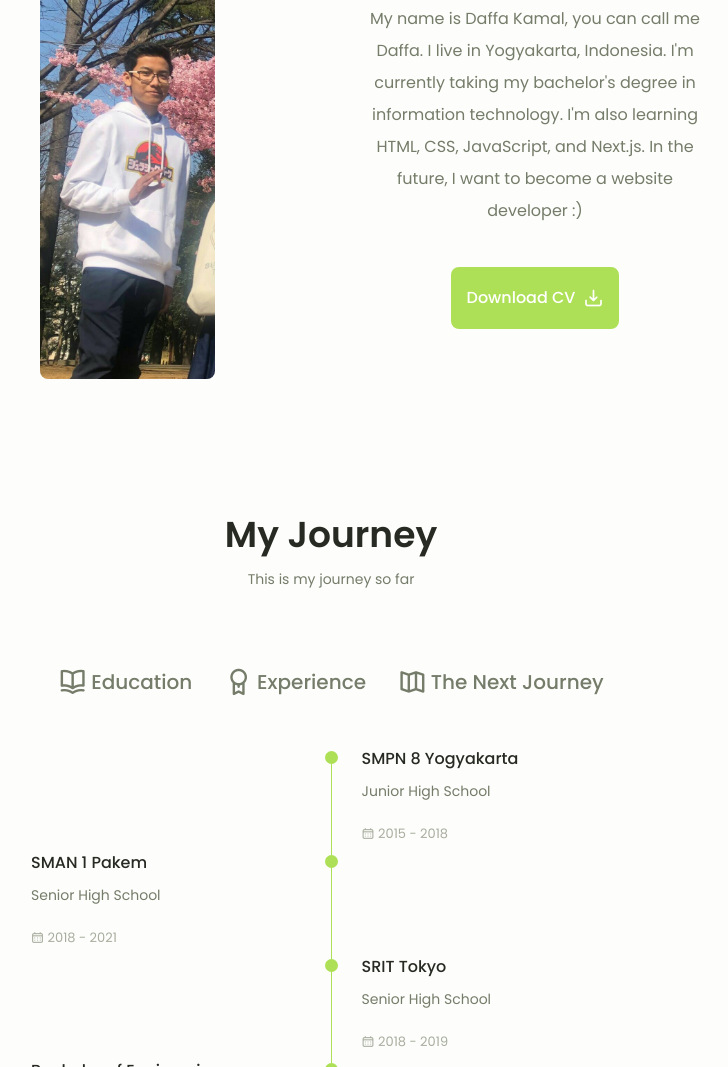
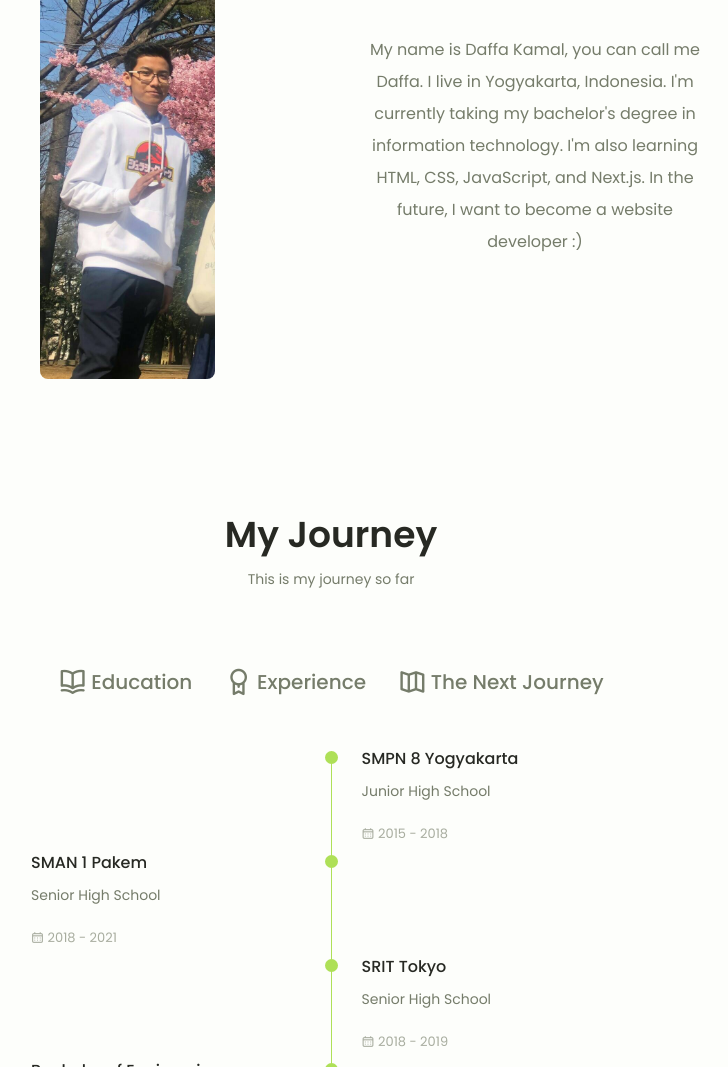
Before and after one commit to daffakamal/nwdc-2022-assignment, a plain HTML site: page index.html in a window 1280 px wide. Shown: the part 943-2010 px from the top of the page, without its empty margins (309-1037 px from the left). Drawn offline with nearby package versions, Linux system fonts and the light colour scheme.

Commit message:
Menghapus class=about_buttons

```diff
--- a/Assets/CSS/CSS.css
+++ b/Assets/CSS/CSS.css
@@ -401,13 +401,6 @@ section{
     display: flex;
     justify-content: space-evenly;
     margin-bottom: var(--mb-2-5);
-}
-
-.about_buttons{
-    display: flex;
-    justify-content: center;
-    flex-direction: column;
-    align-items: center;
 }
 
 /*==================== MY JOURNEY ====================*/
--- a/index.html
+++ b/index.html
@@ -116,11 +116,6 @@
 
                     <div class="about_data">
                         <p class="about_description">My name is Daffa Kamal, you can call me Daffa. I live in Yogyakarta, Indonesia. I'm currently taking my bachelor's degree in information technology. I'm also learning HTML, CSS, JavaScript, and Next.js. In the future, I want to become a website developer :)</p>
-                        <div class="about_buttons">
-                            <a download="" href="Assets/CV/CV_Daffa Kamal.pdf" class="button button--flex">
-                                Download CV<i class="uil uil-import button_icon"></i>
-                            </a>
-                        </div>
                     </div>
                 </div>
             </section>
```
